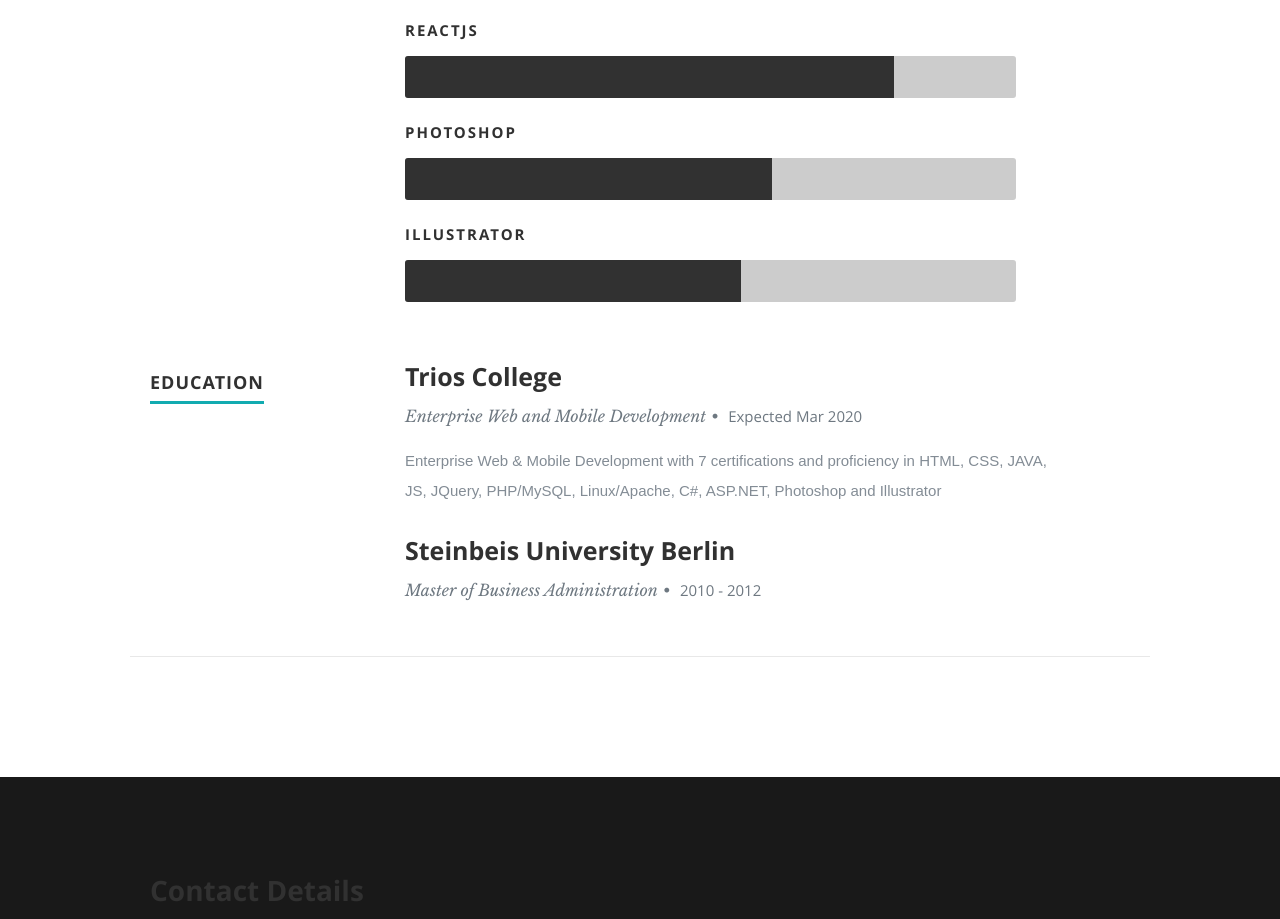
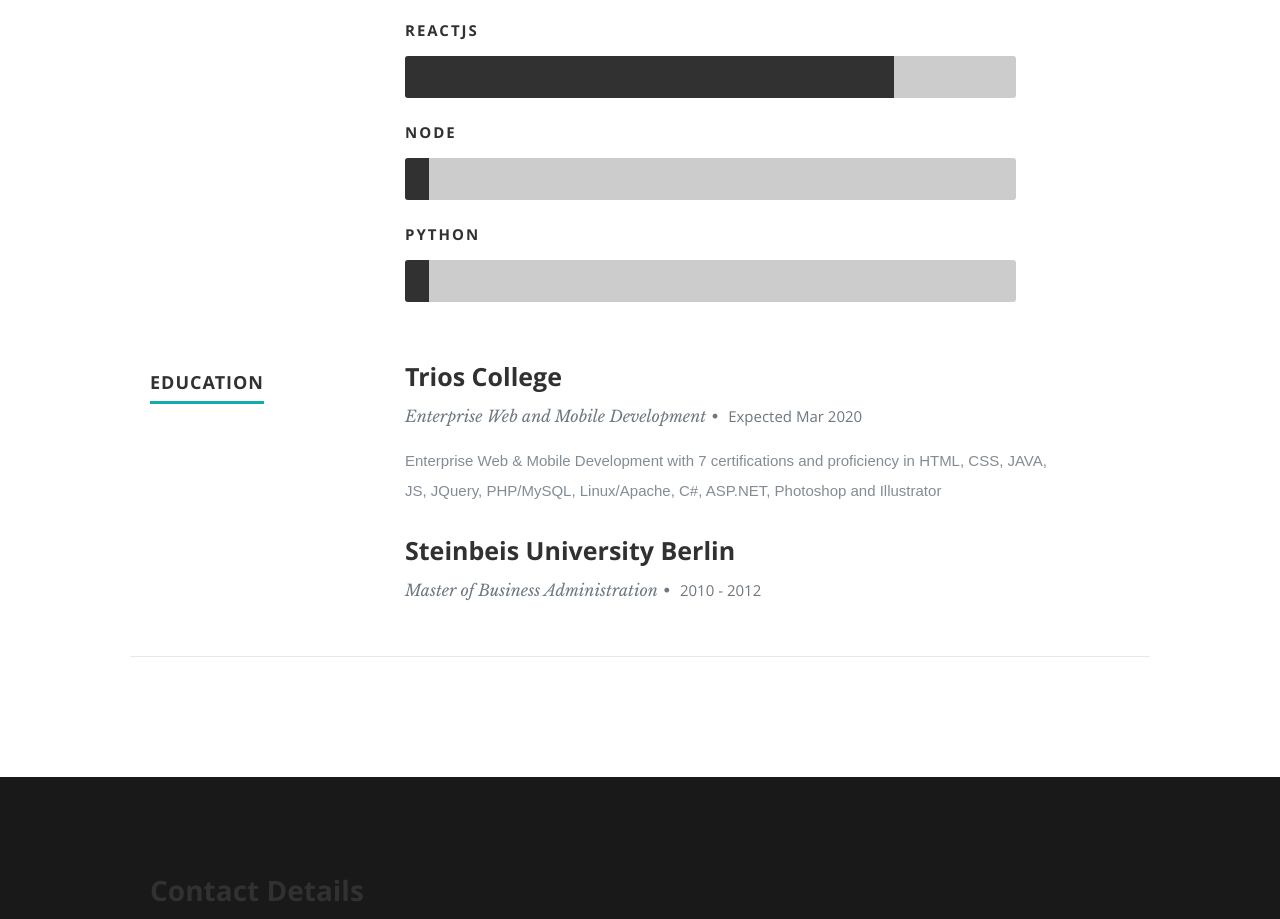
Before and after one commit to waland1510/waland1510.github.io, a React (Create React App) app: page / in a window 1280 px wide. Shown: the part 2000-2919 px from the top of the page. Built offline with nearby package versions, Linux system fonts and the light colour scheme.

Commit message:
resume change

```diff
--- a/src/resumeData.js
+++ b/src/resumeData.js
@@ -77,11 +77,11 @@ let resumeData = {
     },
     {
       "id":"4",
-      "skillname":"Photoshop"
+      "skillname":"Node"
     },
     {
       "id":"5",
-      "skillname":"Illustrator"
+      "skillname":"Python"
     }
   ],
   "portfolio":[
@@ -89,25 +89,25 @@ let resumeData = {
       "name":"Robofriends",
       "description":"React App",
       "imgurl":"images/portfolio/robofriends.png",
-      "appurl":"https://robofriends-redux-va.herokuapp.com/"
+      "appurl":"https://robofriends-redux-va.herokuapp.com"
     },
     { "id":"2",
       "name":"Youtube Search",
       "description":"React App",
       "imgurl":"images/portfolio/youtube-search.png",
-      "appurl":"https://triosdevelopers.com/~V.Andrushchak/youtube-search/"
+      "appurl":"https://triosdevelopers.com/~V.Andrushchak/youtube-searc"
     },
     { "id":"3",
       "name":"The Venue",
       "description":"React App",
       "imgurl":"images/portfolio/the-venue.png",
-      "appurl":"https://the-venue-va.herokuapp.com/"
+      "appurl":"https://the-venue-va.herokuapp.com"
     },
     { "id":"4",
       "name":"Exercise Tracker",
       "description":"ASP.NET",
       "imgurl":"images/portfolio/exercise-tracker.png",
-      "appurl":"http://trackerforproject.azurewebsites.net"
+      "appurl":"https://https://fathomless-taiga-21220.herokuapp.com"
     }
   ],
   "testimonials":[
```
